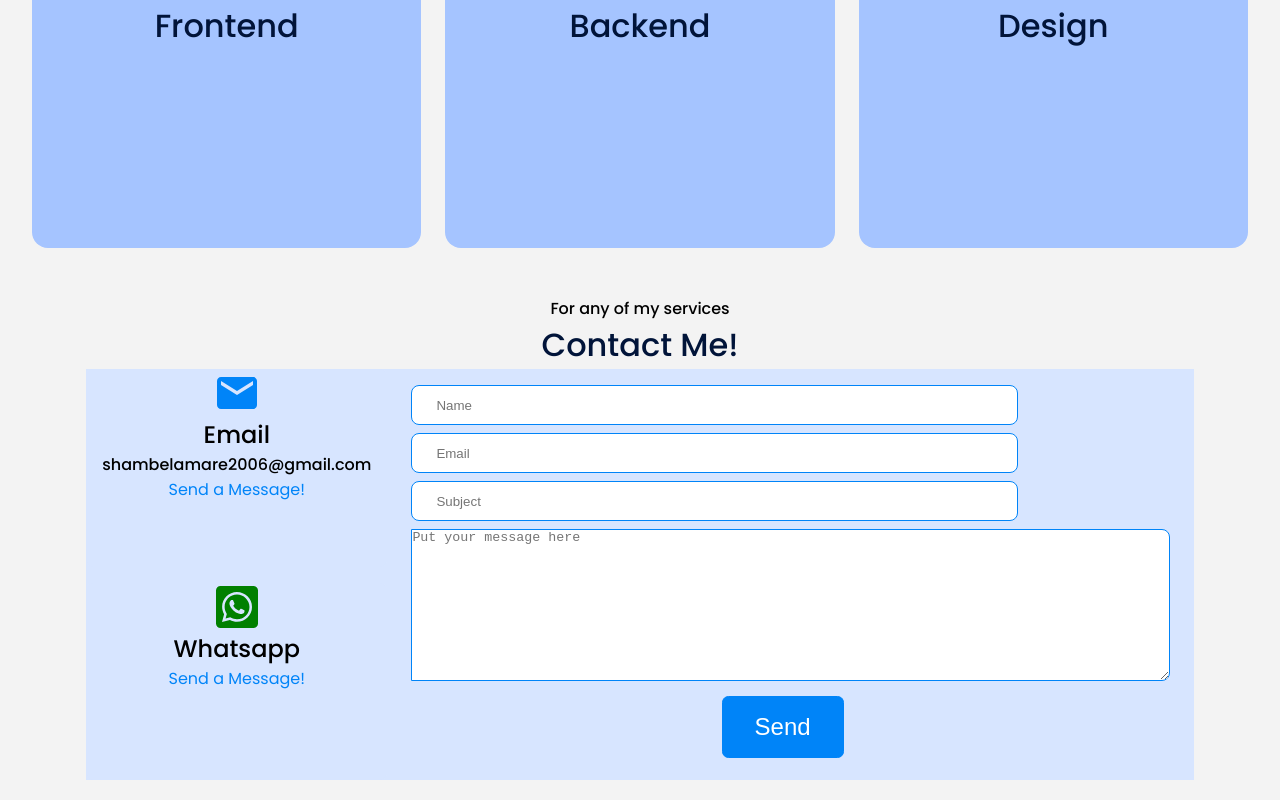
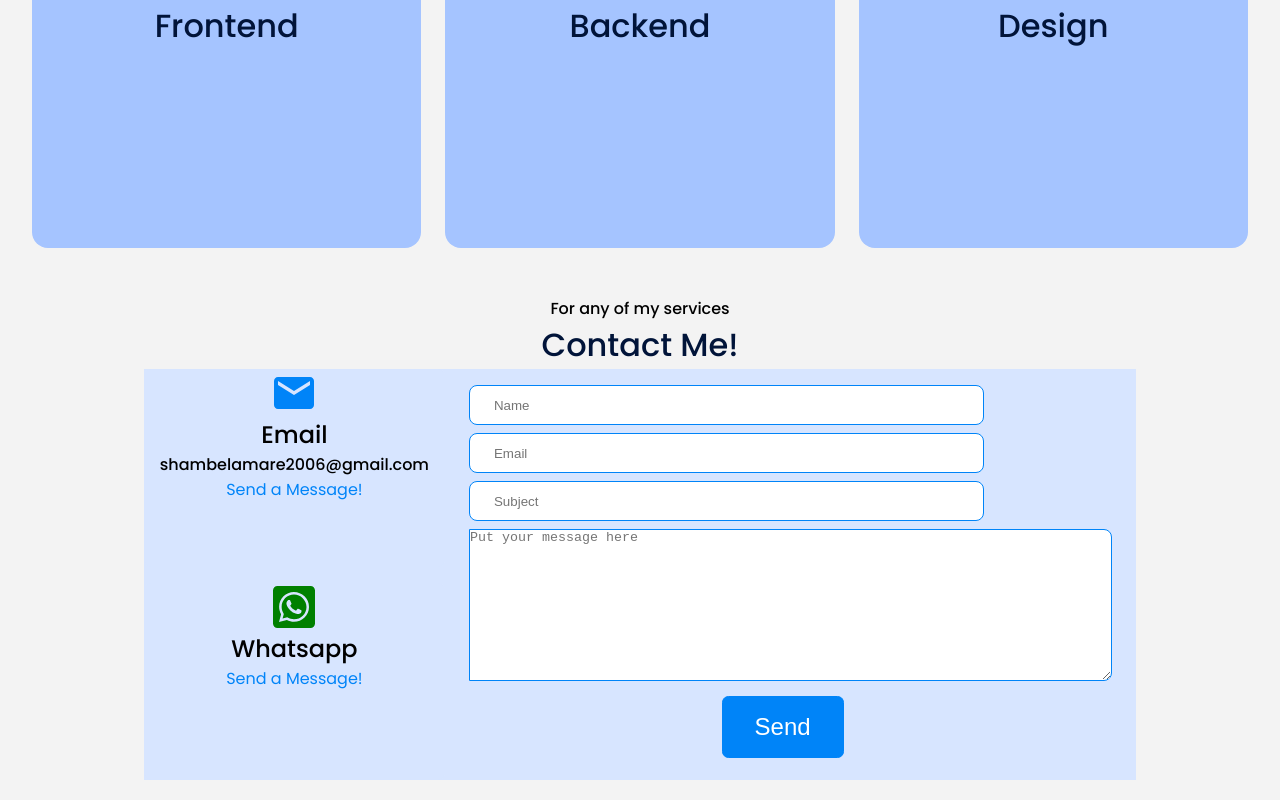
Before and after one commit to shambel-amare/portfolio-react, a React (Create React App) app: page / in a window 1280 px wide. Shown: the part 2989-3789 px from the top of the page. Built offline with nearby package versions, Linux system fonts and the light colour scheme.

Commit message:
contact form style updated

```diff
--- a/src/components/contact/Contact.css
+++ b/src/components/contact/Contact.css
@@ -25,7 +25,7 @@
   align-items: center;
   position: relative;
   justify-content: center;
-  width: 70%;
+  width: 60%;
   overflow: hidden;
 }
 
@@ -104,7 +104,6 @@
     justify-content: center;
     align-items: center;
     padding: 0 4rem;
-    margin: 1rem 2rem !important;
     gap: 0;
   }
   .content-container {
```
